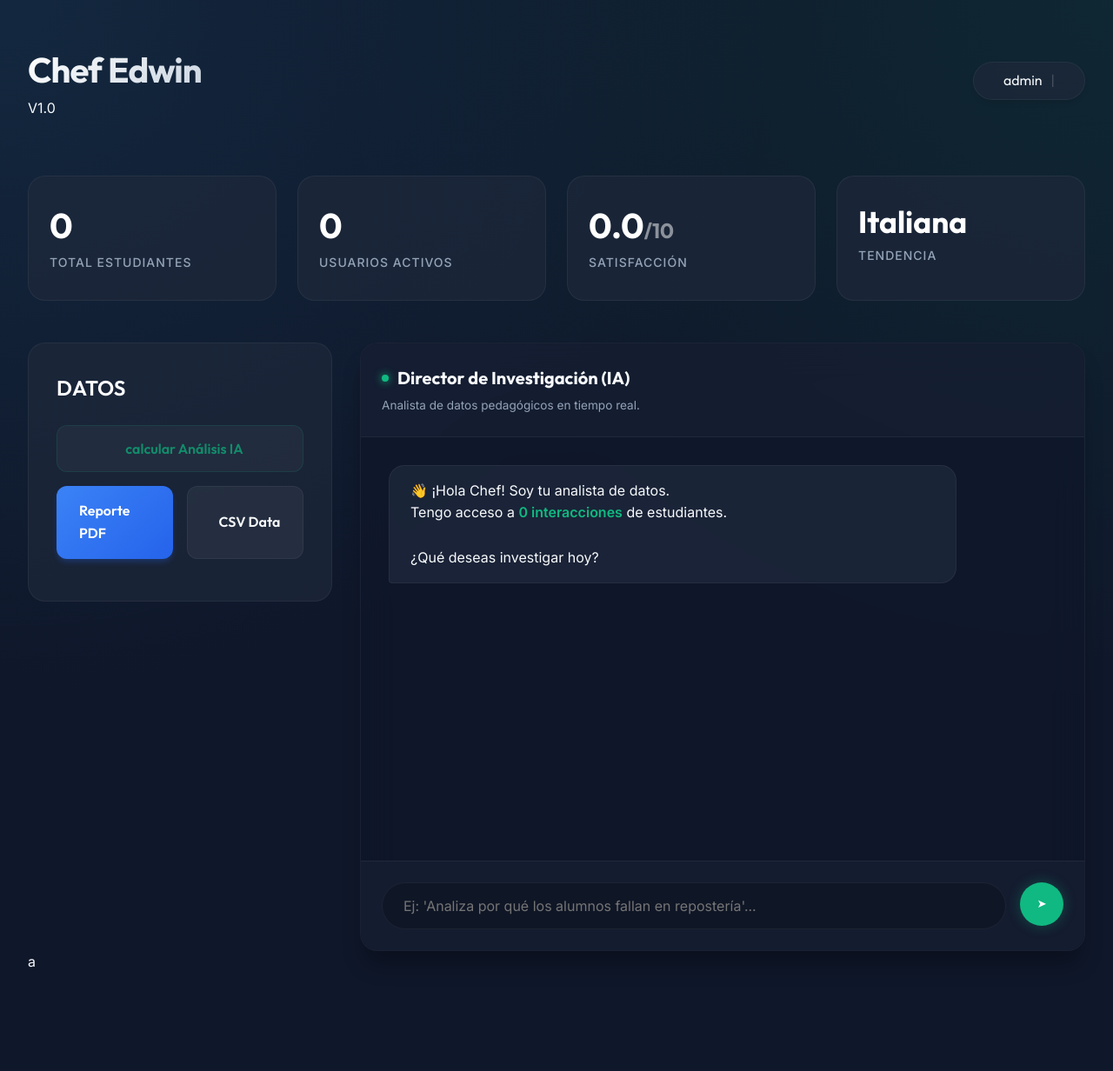
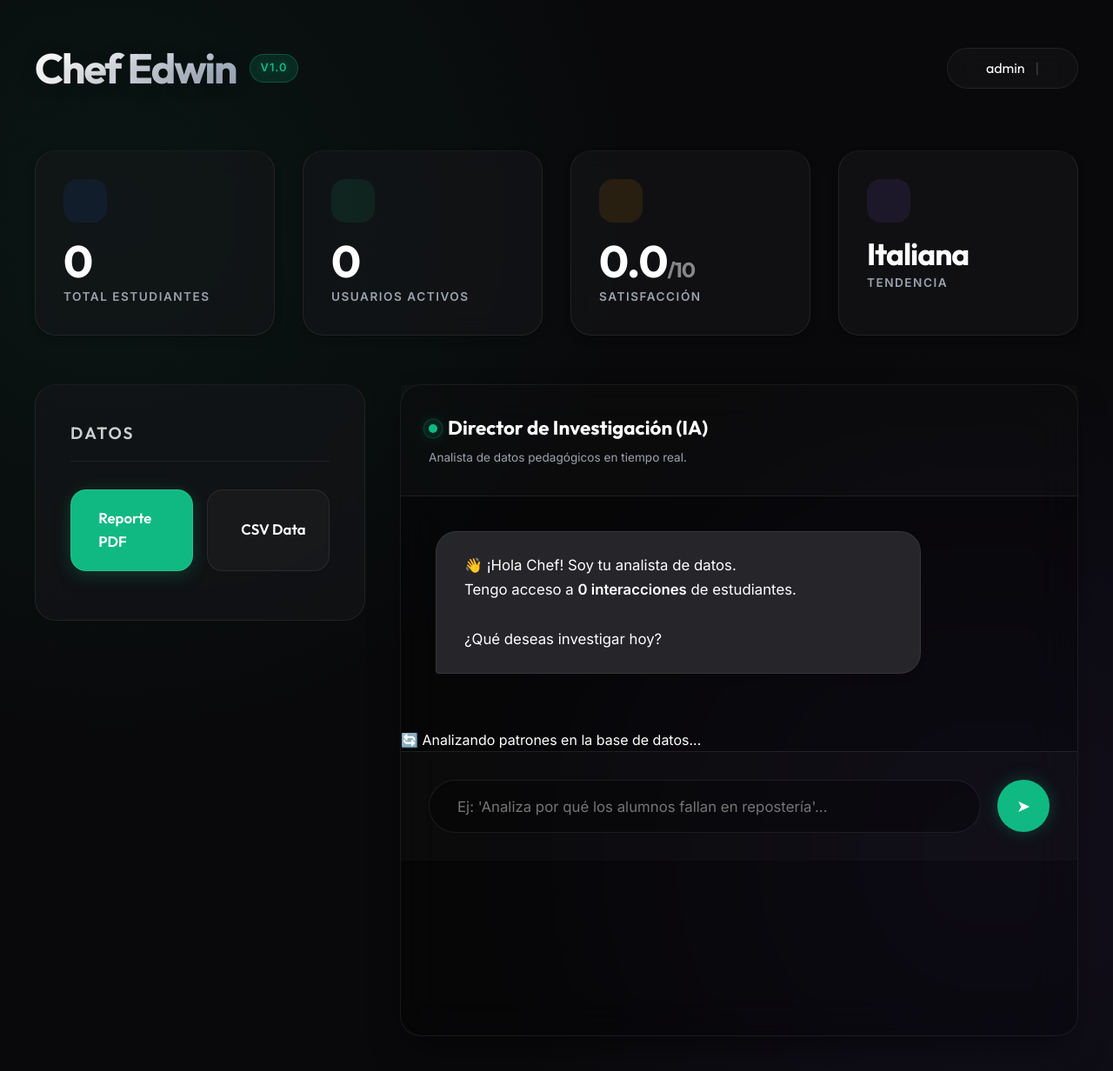
Before and after one commit to simviz12/ChefEdwin, a Django app: page /assistant/dashboard/ in a window 1280 px wide. Shown: the whole page at 87% size. Before the commit the page ends 1113 px from the top, so only its background shows below. Run offline with Django 5.2, Linux system fonts and the light colour scheme; a user stored in the database is signed in; data that the repository does not hold is empty.

Commit message:
mijo si funciona no lo toque v1

```diff
--- a/assistant/templates/assistant/dashboard.html
+++ b/assistant/templates/assistant/dashboard.html
@@ -15,16 +15,28 @@
 
     <style>
         :root {
-            --primary-bg: #0f172a;
-            --secondary-bg: #1e293b;
+            /* V4 Super Premium Palette */
+            --primary-bg: #09090b;
+            --secondary-bg: #18191c;
+
+            /* Enhanced Emerald System */
             --accent-color: #10b981;
-            /* Emerald */
-            --accent-glow: rgba(16, 185, 129, 0.3);
-            --text-primary: #f8fafc;
-            --text-secondary: #94a3b8;
-            --glass-bg: rgba(30, 41, 59, 0.7);
-            --glass-border: rgba(255, 255, 255, 0.05);
-            --card-radius: 20px;
+            --accent-dark: #059669;
+            --accent-glow: rgba(16, 185, 129, 0.4);
+
+            /* Text */
+            --text-primary: #ffffff;
+            --text-secondary: #9ca3af;
+
+            /* V4 Glassmorphism */
+            --glass-bg: rgba(23, 23, 26, 0.6);
+            --glass-border: rgba(255, 255, 255, 0.08);
+            --glass-highlight: rgba(255, 255, 255, 0.04);
+            --card-radius: 24px;
+
+            /* Shadows for Depth */
+            --shadow-subtle: 0 4px 10px rgba(0, 0, 0, 0.2);
+            --shadow-float: 0 20px 40px -10px rgba(0, 0, 0, 0.5);
         }
 
         * {
@@ -36,18 +48,22 @@
         body {
             font-family: 'Inter', sans-serif;
             background-color: var(--primary-bg);
+            /* Deep Space Mesh Gradient */
             background-image:
-                radial-gradient(at 0% 0%, rgba(56, 189, 248, 0.1) 0px, transparent 50%),
-                radial-gradient(at 100% 0%, rgba(16, 185, 129, 0.1) 0px, transparent 50%);
+                radial-gradient(circle at 10% 20%, rgba(16, 185, 129, 0.08) 0%, transparent 40%),
+                radial-gradient(circle at 90% 80%, rgba(139, 92, 246, 0.08) 0%, transparent 40%);
             color: var(--text-primary);
             min-height: 100vh;
-            padding: 2rem;
+            padding: 2.5rem;
             line-height: 1.6;
+            overflow-x: hidden;
         }
 
         .container {
             max-width: 1400px;
             margin: 0 auto;
+            position: relative;
+            z-index: 10;
         }
 
         /* --- Header --- */
@@ -55,212 +71,280 @@
             display: flex;
             justify-content: space-between;
             align-items: center;
-            margin-bottom: 3rem;
-            padding: 1rem 0;
+            margin-bottom: 3.5rem;
+        }
+
+        .logo-area {
+            display: flex;
+            align-items: center;
+            gap: 15px;
         }
 
         .logo-area h1 {
             font-family: 'Outfit', sans-serif;
-            font-size: 2.5rem;
-            font-weight: 700;
-            background: linear-gradient(135deg, #fff 0%, #cbd5e1 100%);
+            font-size: 3rem;
+            font-weight: 800;
+            background: linear-gradient(135deg, #fff 20%, #94a3b8 100%);
             -webkit-background-clip: text;
             -webkit-text-fill-color: transparent;
-            letter-spacing: -1px;
+            letter-spacing: -2px;
+            text-shadow: 0 4px 20px rgba(0, 0, 0, 0.2);
+        }
+
+        .badge-pro {
+            background: rgba(16, 185, 129, 0.15);
+            color: #10b981;
+            padding: 5px 12px;
+            border-radius: 99px;
+            font-size: 0.8rem;
+            font-weight: 700;
+            border: 1px solid rgba(16, 185, 129, 0.3);
+            text-shadow: 0 0 10px rgba(16, 185, 129, 0.4);
+            letter-spacing: 1px;
         }
 
         .user-pill {
-            background: var(--glass-bg);
-            padding: 0.5rem 1.5rem;
-            border-radius: 50px;
+            background: rgba(255, 255, 255, 0.03);
+            padding: 0.6rem 2rem;
+            border-radius: 99px;
             border: 1px solid var(--glass-border);
             display: flex;
             align-items: center;
-            gap: 10px;
-            backdrop-filter: blur(10px);
+            gap: 12px;
+            backdrop-filter: blur(15px);
             font-family: 'Outfit', sans-serif;
             font-weight: 500;
-            box-shadow: 0 4px 6px -1px rgba(0, 0, 0, 0.1);
+            transition: all 0.3s cubic-bezier(0.4, 0, 0.2, 1);
         }
 
-        /* --- Stats Grid --- */
+        .user-pill:hover {
+            border-color: rgba(255, 255, 255, 0.2);
+            background: rgba(255, 255, 255, 0.08);
+            transform: translateY(-2px);
+        }
+
+        /* --- Stats Grid (Enhanced) --- */
         .stats-grid {
             display: grid;
-            grid-template-columns: repeat(auto-fit, minmax(240px, 1fr));
-            gap: 1.5rem;
-            margin-bottom: 3rem;
+            grid-template-columns: repeat(auto-fit, minmax(260px, 1fr));
+            gap: 2rem;
+            margin-bottom: 3.5rem;
         }
 
         .stat-card {
             background: var(--glass-bg);
             border: 1px solid var(--glass-border);
+            border-top: 1px solid var(--glass-highlight);
             border-radius: var(--card-radius);
-            padding: 1.5rem;
-            transition: transform 0.3s ease, box-shadow 0.3s ease;
+            padding: 2rem;
             position: relative;
-            overflow: hidden;
+            transition: all 0.4s cubic-bezier(0.175, 0.885, 0.32, 1.275);
+            box-shadow: var(--shadow-subtle);
+            backdrop-filter: blur(12px);
         }
 
         .stat-card:hover {
-            transform: translateY(-5px);
-            box-shadow: 0 10px 25px -5px rgba(0, 0, 0, 0.3);
-            border-color: rgba(255, 255, 255, 0.1);
+            transform: translateY(-8px) scale(1.02);
+            box-shadow: var(--shadow-float);
+            border-color: rgba(255, 255, 255, 0.15);
+            background: rgba(30, 30, 35, 0.7);
         }
 
-        /* Subtle Glow Effect on Hover */
-        .stat-card::after {
-            content: '';
-            position: absolute;
-            top: 0;
-            left: 0;
-            right: 0;
-            bottom: 0;
-            background: radial-gradient(circle at top right, var(--accent-glow), transparent 40%);
-            opacity: 0;
-            transition: opacity 0.3s ease;
+        .stat-icon {
+            width: 50px;
+            height: 50px;
+            border-radius: 16px;
+            display: flex;
+            align-items: center;
+            justify-content: center;
+            font-size: 1.6rem;
+            margin-bottom: 1.2rem;
         }
 
-        .stat-card:hover::after {
-            opacity: 1;
+        .stat-value {
+            font-family: 'Outfit', sans-serif;
+            font-size: 3.2rem;
+            font-weight: 700;
+            color: #fff;
+            line-height: 1;
+            margin-bottom: 5px;
+            letter-spacing: -1px;
         }
 
         .stat-label {
             color: var(--text-secondary);
-            font-size: 0.875rem;
-            font-weight: 500;
+            font-size: 0.85rem;
+            font-weight: 600;
             text-transform: uppercase;
-            letter-spacing: 1px;
-            margin-bottom: 0.5rem;
+            letter-spacing: 1.5px;
         }
 
-        .stat-value {
-            font-family: 'Outfit', sans-serif;
-            font-size: 2.5rem;
-            font-weight: 700;
-            color: #fff;
-        }
-
-        /* --- Main Content Layout --- */
+        /* --- Content Layout --- */
         .content-layout {
             display: grid;
-            grid-template-columns: 350px 1fr;
-            gap: 2rem;
+            grid-template-columns: 380px 1fr;
+            gap: 2.5rem;
             align-items: start;
         }
 
-        /* --- Reports Panel (Left) --- */
+        /* --- Action Panel --- */
         .action-panel {
             background: var(--glass-bg);
             border: 1px solid var(--glass-border);
+            border-top: 1px solid var(--glass-highlight);
             border-radius: var(--card-radius);
-            padding: 2rem;
+            padding: 2.5rem;
             position: sticky;
             top: 2rem;
+            backdrop-filter: blur(20px);
         }
 
         .panel-title {
             font-family: 'Outfit', sans-serif;
-            font-size: 1.5rem;
+            font-size: 1.2rem;
             font-weight: 600;
-            margin-bottom: 1.5rem;
+            margin-bottom: 2rem;
             color: #fff;
+            letter-spacing: 2px;
+            opacity: 0.8;
+            border-bottom: 1px solid var(--glass-border);
+            padding-bottom: 1rem;
         }
 
         .btn {
             display: flex;
             align-items: center;
             justify-content: center;
-            gap: 10px;
+            gap: 12px;
             width: 100%;
-            padding: 1rem;
-            border-radius: 12px;
+            padding: 1.2rem;
+            border-radius: 18px;
             border: none;
             font-family: 'Outfit', sans-serif;
             font-weight: 600;
             cursor: pointer;
             text-decoration: none;
-            transition: all 0.2s ease;
+            transition: all 0.3s ease;
             margin-bottom: 1rem;
-            font-size: 1rem;
+            font-size: 1.05rem;
+            position: relative;
+            overflow: hidden;
         }
 
         .btn-primary {
-            background: linear-gradient(135deg, #3b82f6 0%, #2563eb 100%);
+            background: #10b981;
             color: white;
-            box-shadow: 0 4px 6px -1px rgba(37, 99, 235, 0.3);
+            box-shadow: 0 4px 20px rgba(16, 185, 129, 0.25);
+            border: 1px solid rgba(255, 255, 255, 0.1);
+        }
+
+        .btn-primary:hover {
+            background: #059669;
+            box-shadow: 0 8px 30px rgba(16, 185, 129, 0.4);
+            transform: translateY(-2px);
         }
 
         .btn-secondary {
-            background: rgba(255, 255, 255, 0.05);
-            /* Transparent style */
+            background: rgba(255, 255, 255, 0.03);
             color: var(--text-primary);
             border: 1px solid var(--glass-border);
         }
 
-        .btn:hover {
-            transform: scale(1.02);
-            filter: brightness(1.1);
+        .btn-secondary:hover {
+            background: rgba(255, 255, 255, 0.08);
+            border-color: rgba(255, 255, 255, 0.2);
+            transform: translateY(-2px);
         }
 
-        .btn-primary:active {
-            transform: scale(0.98);
+        .status-row {
+            display: flex;
+            align-items: center;
+            justify-content: space-between;
+            padding: 12px 0;
+            border-bottom: 1px solid rgba(255, 255, 255, 0.03);
         }
 
-        /* --- Chat Interface (Right) --- */
+        .status-row:last-child {
+            border: none;
+        }
+
+        /* --- Chat Interface --- */
         .chat-panel {
-            background: rgba(15, 23, 42, 0.6);
-            /* Slightly darker for contrast */
-            backdrop-filter: blur(20px);
+            background: rgba(0, 0, 0, 0.3);
+            backdrop-filter: blur(25px);
             border: 1px solid var(--glass-border);
             border-radius: var(--card-radius);
             display: flex;
             flex-direction: column;
-            height: 700px;
-            box-shadow: 0 20px 25px -5px rgba(0, 0, 0, 0.3);
+            height: 750px;
+            box-shadow: var(--shadow-float);
         }
 
         .chat-header {
-            padding: 1.5rem;
+            padding: 2rem;
             border-bottom: 1px solid var(--glass-border);
-            background: rgba(30, 41, 59, 0.4);
-            border-radius: var(--card-radius) var(--card-radius) 0 0;
+            background: rgba(255, 255, 255, 0.02);
         }
 
         .chat-header h3 {
             font-family: 'Outfit', sans-serif;
-            font-size: 1.25rem;
+            font-size: 1.4rem;
             display: flex;
             align-items: center;
-            gap: 10px;
+            gap: 12px;
         }
 
         .status-dot {
-            width: 8px;
-            height: 8px;
+            width: 10px;
+            height: 10px;
             background-color: var(--accent-color);
             border-radius: 50%;
-            box-shadow: 0 0 10px var(--accent-color);
+            box-shadow: 0 0 15px var(--accent-color);
+            position: relative;
+        }
+
+        .status-dot::after {
+            content: '';
+            position: absolute;
+            top: -4px;
+            left: -4px;
+            right: -4px;
+            bottom: -4px;
+            border: 1px solid var(--accent-color);
+            border-radius: 50%;
+            opacity: 0.5;
+            animation: pulse 2s infinite;
+        }
+
+        @keyframes pulse {
+            0% {
+                transform: scale(1);
+                opacity: 0.5;
+            }
+
+            100% {
+                transform: scale(1.5);
+                opacity: 0;
+            }
         }
 
         .chat-messages {
-            flex: 1;
-            padding: 2rem;
-            overflow-y: auto;
-            scroll-behavior: smooth;
+            padding: 2.5rem;
         }
 
         .message {
-            max-width: 85%;
+            max-width: 80%;
             margin-bottom: 1.5rem;
-            padding: 1rem 1.5rem;
-            border-radius: 18px;
-            font-size: 1rem;
-            line-height: 1.6;
+            padding: 1.5rem 2rem;
+            border-radius: 24px;
+            font-size: 1.05rem;
+            line-height: 1.7;
             position: relative;
+            box-shadow: 0 4px 15px rgba(0, 0, 0, 0.1);
         }
 
         .message.ai {
-            background: rgba(30, 41, 59, 0.8);
+            background: rgba(40, 40, 45, 0.95);
             border: 1px solid var(--glass-border);
             border-bottom-left-radius: 4px;
             margin-right: auto;
@@ -268,120 +352,70 @@
         }
 
         .message.user {
-            background: linear-gradient(135deg, #10b981 0%, #059669 100%);
+            background: #10b981;
+            /* Pure Emerald */
             border-bottom-right-radius: 4px;
             margin-left: auto;
             color: white;
-            box-shadow: 0 4px 6px -1px rgba(16, 185, 129, 0.2);
-        }
-
-        /* Markdown Styling inside Messages */
-        .message.ai h1,
-        .message.ai h2,
-        .message.ai h3 {
-            margin-top: 1rem;
-            margin-bottom: 0.5rem;
-            font-family: 'Outfit', sans-serif;
-            color: #fff;
-        }
-
-        .message.ai ul,
-        .message.ai ol {
-            margin-left: 1.5rem;
-            margin-bottom: 1rem;
-        }
-
-        .message.ai strong {
-            color: var(--accent-color);
-            font-weight: 600;
-        }
-
-        .message.ai p {
-            margin-bottom: 0.5rem;
+            box-shadow: 0 8px 25px -5px rgba(16, 185, 129, 0.3);
         }
 
         .chat-footer {
-            padding: 1.5rem;
-            background: rgba(30, 41, 59, 0.4);
+            padding: 2rem;
+            background: rgba(255, 255, 255, 0.02);
             border-top: 1px solid var(--glass-border);
-            border-radius: 0 0 var(--card-radius) var(--card-radius);
             display: flex;
-            gap: 1rem;
+            gap: 1.2rem;
         }
 
         #chatInput {
             flex: 1;
-            background: rgba(0, 0, 0, 0.2);
+            background: rgba(0, 0, 0, 0.3);
             border: 1px solid var(--glass-border);
-            padding: 1rem 1.5rem;
-            border-radius: 50px;
+            padding: 1.2rem 2rem;
+            border-radius: 99px;
             color: white;
             font-family: 'Inter', sans-serif;
-            font-size: 1rem;
+            font-size: 1.05rem;
             transition: all 0.3s ease;
         }
 
         #chatInput:focus {
             outline: none;
             border-color: var(--accent-color);
-            background: rgba(0, 0, 0, 0.4);
+            background: rgba(0, 0, 0, 0.5);
+            box-shadow: 0 0 0 4px rgba(16, 185, 129, 0.1);
         }
 
         #sendBtn {
+            width: 60px;
+            height: 60px;
             background: var(--accent-color);
+            border-radius: 50%;
+            border: none;
             color: white;
-            border: none;
-            width: 50px;
-            height: 50px;
-            border-radius: 50%;
+            font-size: 1.2rem;
+            cursor: pointer;
+            transition: all 0.3s cubic-bezier(0.34, 1.56, 0.64, 1);
+            box-shadow: 0 0 20px rgba(16, 185, 129, 0.3);
             display: flex;
             align-items: center;
             justify-content: center;
-            cursor: pointer;
-            transition: transform 0.2s;
-            box-shadow: 0 0 15px var(--accent-glow);
         }
 
         #sendBtn:hover {
-            transform: scale(1.1);
+            transform: scale(1.1) rotate(-10deg);
         }
 
-        .loading-indicator {
-            text-align: center;
-            color: var(--text-secondary);
-            font-size: 0.9rem;
-            font-style: italic;
-            margin-top: -10px;
-            margin-bottom: 10px;
-            display: none;
-        }
-
-        /* Scrollbar */
-        ::-webkit-scrollbar {
-            width: 8px;
-        }
-
-        ::-webkit-scrollbar-track {
-            background: transparent;
-        }
-
-        ::-webkit-scrollbar-thumb {
-            background: rgba(255, 255, 255, 0.1);
-            border-radius: 4px;
-        }
-
-        ::-webkit-scrollbar-thumb:hover {
-            background: rgba(255, 255, 255, 0.2);
-        }
-
-        /* Responsive */
-        @media (max-width: 900px) {
+        /* Media Queries */
+        @media (max-width: 1000px) {
             .content-layout {
                 grid-template-columns: 1fr;
             }
 
             .action-panel {
                 position: static;
+                margin-bottom: 2rem;
             }
 
             .chat-panel {
@@ -456,10 +490,6 @@
             <div class="action-panel">
                 <h2 class="panel-title">DATOS</h2>
 
-                <button class="btn"
-                    style="background: rgba(255,255,255,0.05); color: #10b981; border: 1px solid rgba(16,185,129,0.2); cursor: not-allowed; opacity: 0.7;">
-                    <i class="ph ph-arrows-clockwise"></i> calcular Análisis IA
-                </button>
 
                 <div style="display: grid; grid-template-columns: 1fr 1fr; gap: 1rem;">
                     <a href="{% url 'export_pdf' %}" class="btn btn-primary">
@@ -586,4 +616,3 @@
 </body>
 
 </html>
-a
```
